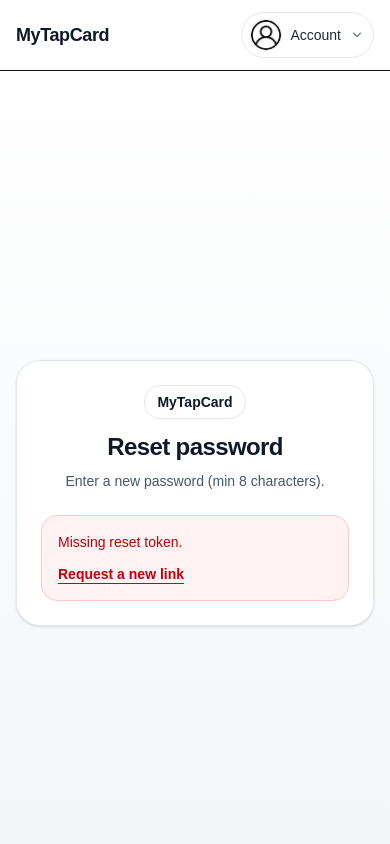
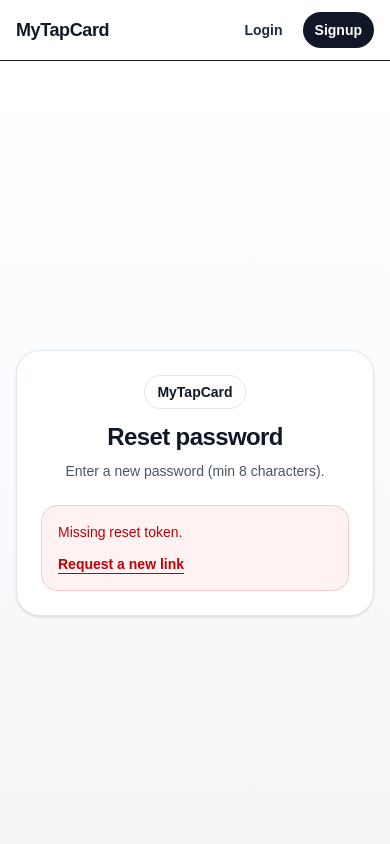
Before and after one commit to 0xZahidp/MyTapCard, a Next.js app: page /reset-password in a window 390 px wide. Shown: the top 844 px of the page. Built offline with nearby package versions, Linux system fonts and the light colour scheme; no server answers.

Commit message:
Fixed navbar issue: Dashboard button was shown to non logged in user and footer issue

```diff
--- a/components/Navbar.tsx
+++ b/components/Navbar.tsx
@@ -22,8 +22,9 @@
 
   const [mounted, setMounted] = useState(false);
   const [me, setMe] = useState<MeUser | null>(null);
+  const [loadingMe, setLoadingMe] = useState(true);
+
   const [menuOpen, setMenuOpen] = useState(false);
-
   const menuRef = useRef<HTMLDivElement | null>(null);
 
   useEffect(() => setMounted(true), []);
@@ -32,9 +33,21 @@
     if (!mounted) return;
 
     const fetchMe = async () => {
+      try {
+        setLoadingMe(true);
         const res = await fetch("/api/me", { credentials: "same-origin" });
-      const data = await res.json().catch(() => ({}));
-      if (res.ok) setMe(data.user);
+        const data = await res.json().catch(() => ({} as any));
+
+        // If unauthorized or missing user -> treat as logged out
+        if (!res.ok || !data?.user) {
+          setMe(null);
+          return;
+        }
+
+        setMe(data.user as MeUser);
+      } finally {
+        setLoadingMe(false);
+      }
     };
 
     fetchMe();
@@ -64,12 +77,16 @@
 
   if (!mounted) return null;
 
+  const isAuthed = !!me;
+
   const handleLogout = async () => {
     // clear legacy cookie
     await fetch("/api/logout", { method: "POST", credentials: "same-origin" });
     // clear NextAuth session (Google/Facebook)
     await signOut({ redirect: false });
 
+    setMe(null);
+    setMenuOpen(false);
     router.push("/login");
   };
 
@@ -91,7 +108,24 @@
         </Link>
 
         {/* Right side (Desktop) */}
-        <div className="hidden md:flex items-center gap-4">
+        <div className="hidden md:flex items-center gap-3">
+          {!isAuthed ? (
+            <>
+              <Link
+                href="/login"
+                className="rounded-full px-4 py-2 text-sm font-semibold text-gray-800 hover:bg-gray-100 transition"
+              >
+                Login
+              </Link>
+              <Link
+                href="/register"
+                className="rounded-full bg-gray-900 px-4 py-2 text-sm font-semibold text-white hover:opacity-95 transition"
+              >
+                Signup
+              </Link>
+            </>
+          ) : (
+            <>
               <Link
                 href="/dashboard"
                 className={cx(
@@ -114,7 +148,7 @@
                 />
                 <div className="leading-tight">
                   <div className="text-sm font-semibold text-gray-800">
-                {me ? displayName : "Loading..."}
+                    {loadingMe ? "Loading..." : displayName}
                   </div>
                   <div className="text-xs text-gray-500">
                     {me?.email ? me.email : " "}
@@ -128,10 +162,29 @@
               >
                 Logout
               </button>
+            </>
+          )}
         </div>
 
         {/* Mobile */}
         <div className="md:hidden flex items-center gap-2" ref={menuRef}>
+          {!isAuthed ? (
+            <>
+              <Link
+                href="/login"
+                className="rounded-full px-3 py-2 text-sm font-semibold text-gray-800 hover:bg-gray-100 transition"
+              >
+                Login
+              </Link>
+              <Link
+                href="/register"
+                className="rounded-full bg-gray-900 px-3 py-2 text-sm font-semibold text-white hover:opacity-95 transition"
+              >
+                Signup
+              </Link>
+            </>
+          ) : (
+            <>
               <button
                 onClick={() => setMenuOpen((v) => !v)}
                 className="inline-flex items-center gap-2 rounded-full border border-gray-200 bg-white px-2 py-1.5 transition hover:bg-gray-50"
@@ -145,10 +198,9 @@
                   referrerPolicy="no-referrer"
                 />
                 <span className="max-w-[120px] truncate text-sm font-medium text-gray-800">
-              {me ? displayName : "Account"}
+                  {loadingMe ? "Account" : displayName}
                 </span>
 
-            {/* Chevron */}
                 <svg
                   className={cx("h-4 w-4 text-gray-500 transition", menuOpen && "rotate-180")}
                   viewBox="0 0 20 20"
@@ -167,7 +219,7 @@
                 <div className="absolute right-4 top-14 w-64 rounded-2xl border border-gray-200 bg-white shadow-lg overflow-hidden">
                   <div className="px-4 py-3 border-b border-gray-100">
                     <div className="text-sm font-semibold text-gray-900">
-                  {me ? displayName : "Account"}
+                      {loadingMe ? "Account" : displayName}
                     </div>
                     <div className="text-xs text-gray-500 truncate">
                       {me?.email || " "}
@@ -187,10 +239,7 @@
                     </Link>
 
                     <button
-                  onClick={() => {
-                    setMenuOpen(false);
-                    handleLogout();
-                  }}
+                      onClick={handleLogout}
                       className="mt-1 w-full rounded-xl px-3 py-2 text-left text-sm font-semibold text-red-600 hover:bg-red-50 transition"
                     >
                       Logout
@@ -198,6 +247,8 @@
                   </div>
                 </div>
               )}
+            </>
+          )}
         </div>
       </nav>
     </header>
```
Lines whose indentation alone changed are shown as unchanged.
